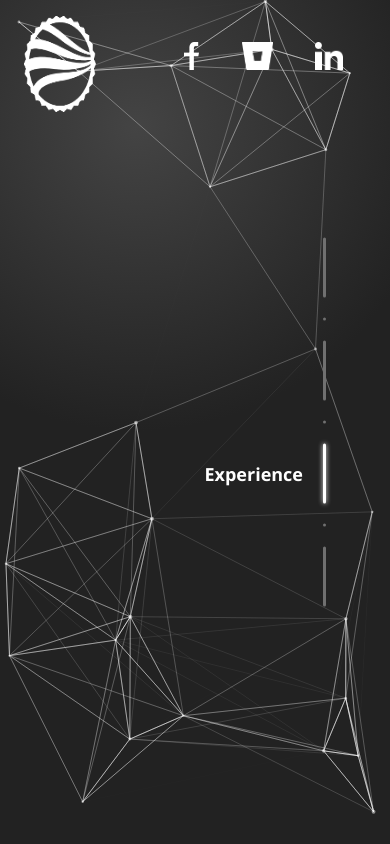
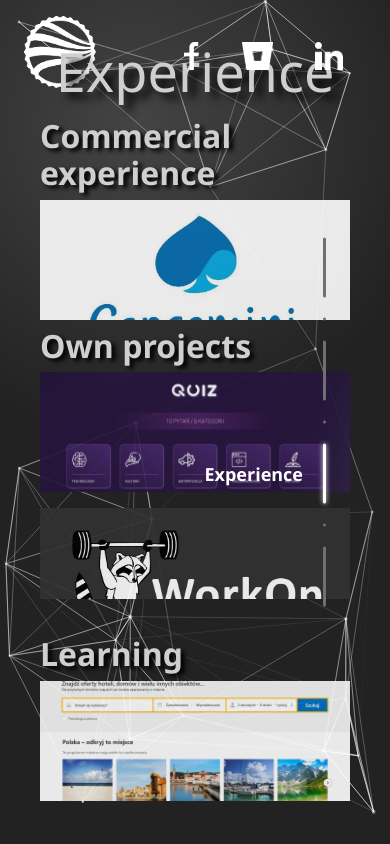
Before and after one commit to lukaszkurczab/portfolio-2023, a Next.js app: page /experience in a window 390 px wide. Built offline with nearby package versions, Linux system fonts and the light colour scheme.

Commit message:
Responsive styles change

```diff
--- a/app/experience/styles.module.scss
+++ b/app/experience/styles.module.scss
@@ -102,16 +102,11 @@
     .projects__title {
       margin-bottom: 22px;
     }
-
-    .projects__tiles {
-      .project__tile {
-        height: auto;
-      }
-    }
   }
 
   @media (max-width: $mobile) {
-    .projects__tiles {
+    .projects__group {
+      .projectsTiles {
         max-height: calc(100% - 74px);
         flex-direction: column;
         overflow-y: scroll;
@@ -141,6 +136,7 @@
         }
       }
     }
+  }
 
   @media (max-width: $mobile-small) {
     .projects__title {
--- a/app/layout.module.scss
+++ b/app/layout.module.scss
@@ -29,8 +29,6 @@
     width: calc(100vw - 320px);
     height: calc(100vh - 140px);
     overflow: visible;
-    left: 50%;
-    transform: translateX(-50%);
   }
 
   .layout {
@@ -39,6 +37,7 @@
     &__logo {
       top: 32px;
       width: 72px;
+      height: 72px;
     }
 
     .menu {
@@ -51,28 +50,12 @@
   }
 }
 
-@media (max-width: $tablet) {
-  .layout {
-    .page-wrapper {
-      padding: 40px 0;
-
-      .pageWrapper {
-        width: calc(100vw - 160px);
-        height: calc(100vh - 80px);
-      }
-    }
-  }
-}
-
 @media (max-width: $mobile) {
   .layout {
-    .page-wrapper {
-      padding: 120px 0;
-
-      .pageWrapper {
-        width: calc(100vw - 120px);
-        height: calc(100vh - 190px);
-      }
+    .pageWrapper {
+      padding: 40px;
+      width: 100vw;
+      height: 100vh;
     }
 
     .menu {
--- a/app/techStack/styles.module.scss
+++ b/app/techStack/styles.module.scss
@@ -54,7 +54,10 @@
 
   .tilesGroup {
     max-height: 365px;
-    overflow-y: scroll;
+
+    &__tiles{
+      overflow-x: scroll;
+    }
   }
 }
 
--- a/src/TechTile/styles.module.scss
+++ b/src/TechTile/styles.module.scss
@@ -55,7 +55,7 @@
 @media (max-width: $laptop) {
     .tile {
       margin: 8px 18px;
-      width: 120px;
+      min-width: 120px;
       height: 160px;
       box-shadow: 0 12px 10px rgba(0, 0, 0, 0.2);
 
```
Lines whose indentation alone changed are shown as unchanged.
